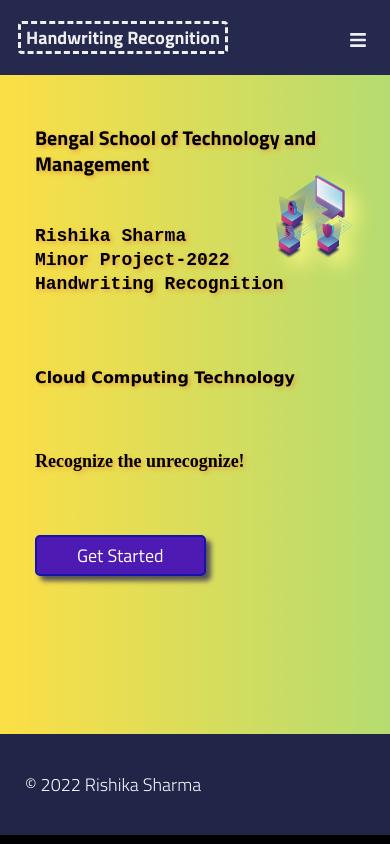
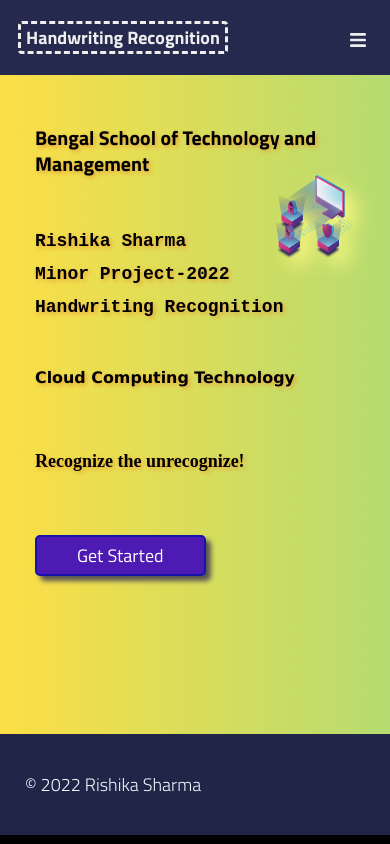
Before and after one commit to RishikaSharma369/Handwriting-Recognition, a React (Create React App) app: page / in a window 390 px wide. Built offline with nearby package versions, Linux system fonts and the light colour scheme.

Commit message:
updated frontend

```diff
--- a/src/Styles/home.css
+++ b/src/Styles/home.css
@@ -76,7 +76,7 @@ line-height: calc(22px + 1vw);
 position: absolute;
 top: 100px;
 font-size: calc(19px + 1vw);
-line-height: calc(20px + 1vw);
+line-height: calc(29px + 1vw);
 
 }
 
--- a/src/Styles/upload.css
+++ b/src/Styles/upload.css
@@ -95,5 +95,4 @@
       };
 
 
-
     }
```
